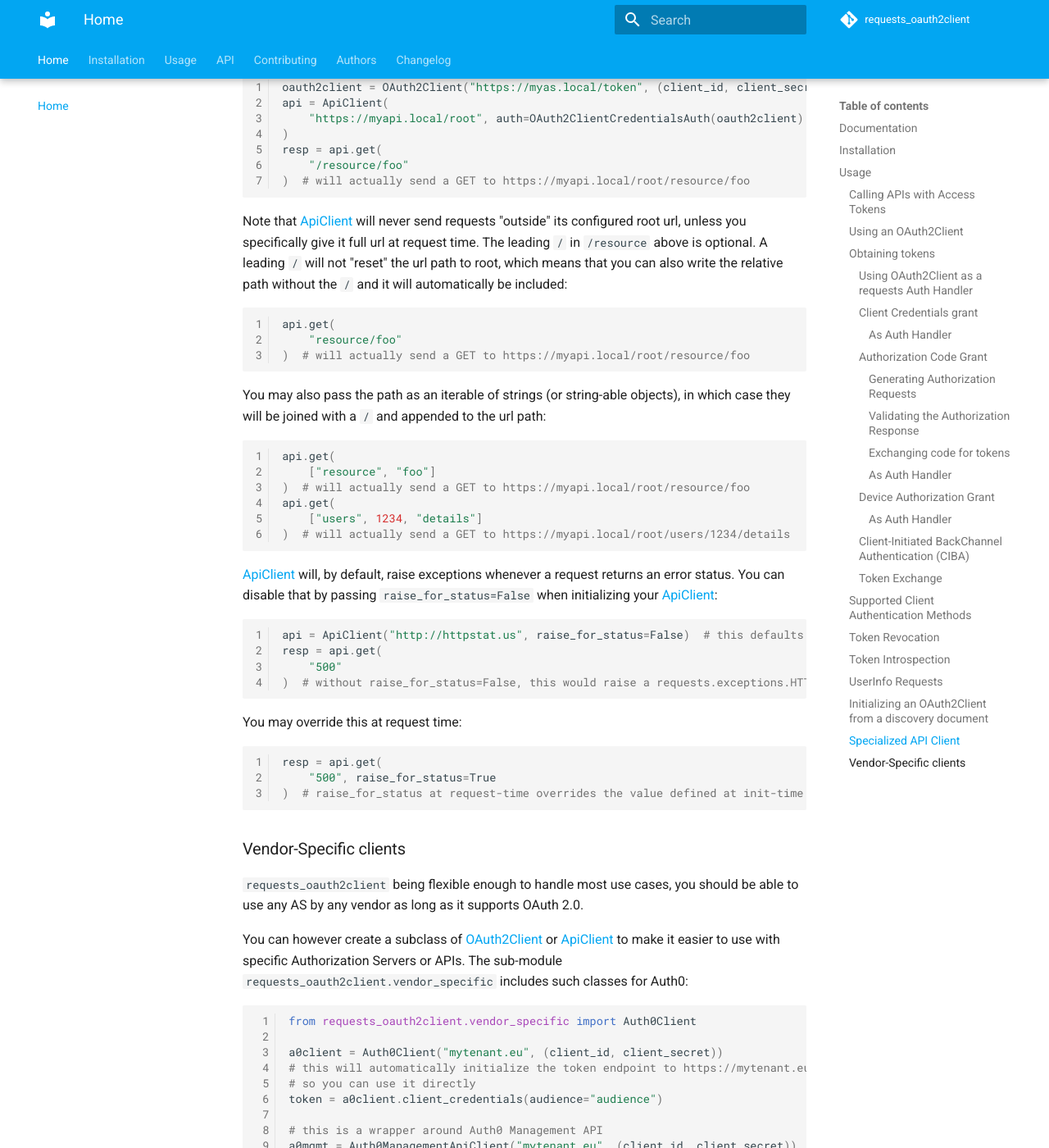
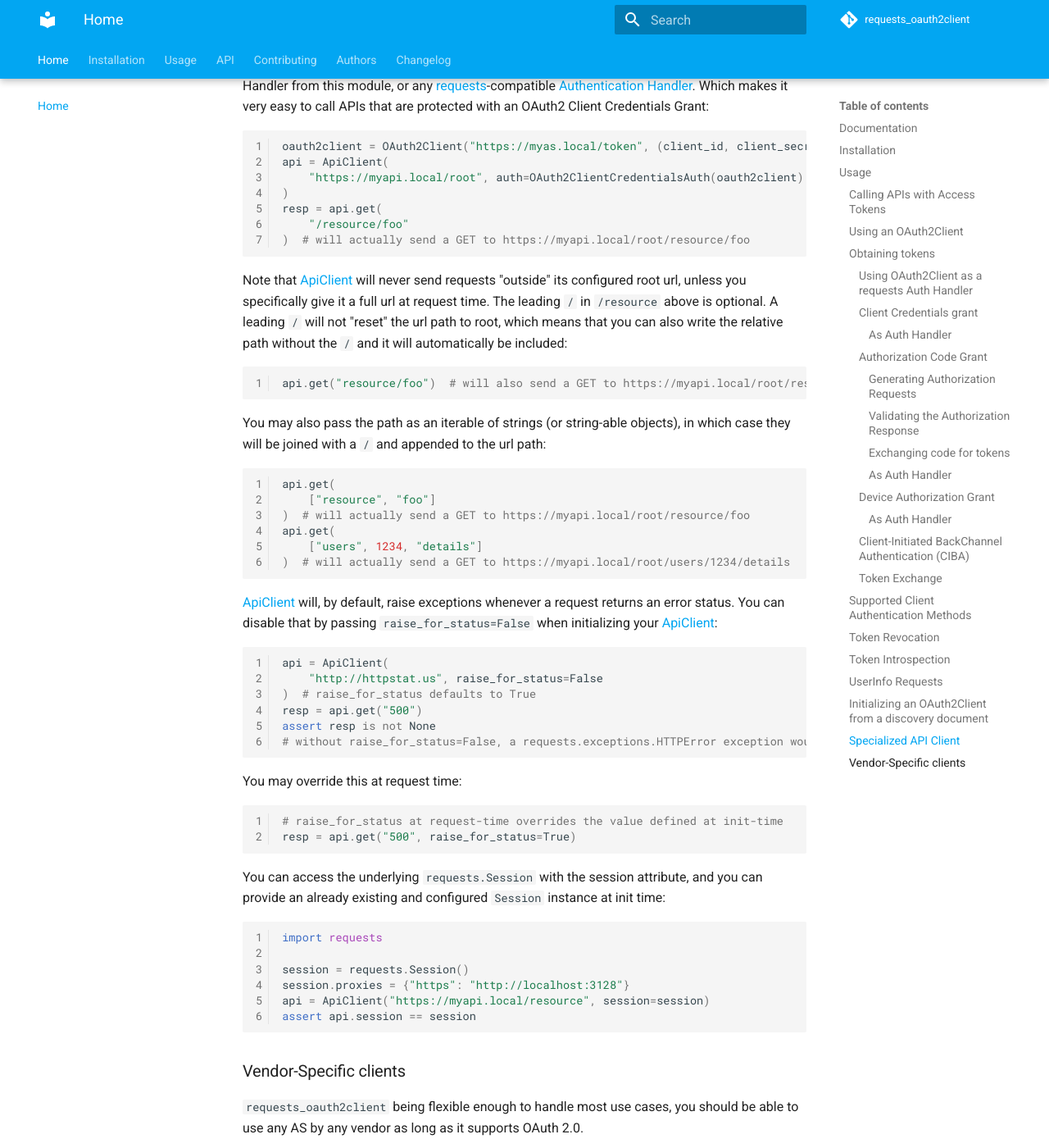
Before and after one commit to guillp/requests_oauth2client, an MkDocs documentation site: the page built from docs/index.md, in a window 1280 px wide and 1400 px high, scrolled down 12233 px. Shown: the whole window at 82% size. Built offline with MkDocs 1.6.1 and Material for MkDocs 9.7.7, drawn with Linux system fonts in a browser that asks for light colours; comment, search, counter and statistics services are not loaded; some of the changed text lies outside the part shown.

Commit message:
make ApiClient a wrapper around requests.Session instead of a subclass

````diff
--- a/README.md
+++ b/README.md
@@ -130,7 +130,7 @@
 [requests.auth.AuthBase](https://docs.python-requests.org/en/master/user/advanced/#custom-authentication)), that will
 take care of obtaining tokens when required, then will cache those tokens until they are expired, and will obtain new
 ones (or refresh them, when possible), once the initial token is expired. Those are best used with a [requests.Session],
-or an [ApiClient], which is a `Session` subclass with a few enhancements as described below.
+or an [ApiClient], which is a wrapper around `Session` with a few enhancements as described below.
 
 ### Client Credentials grant
 
@@ -524,7 +524,13 @@
   )
   ```
 
-- **none**: client only presents its client_id in body form data to the AS, without any authentication credentials. Use
+  Note that you can also directly pass a `(client_id, jwk)` tuple, with the same effect:
+
+  ```python
+  client = OAuth2Client(token_endpoint, auth=(client_id, private_jwk))
+  ```
+
+- **none**: client only includes its `client_id` in body form data, without any authentication credentials. Use
   [PublicApp(client_id)](https://guillp.github.io/requests_oauth2client/api/#requests_oauth2client.client_authentication.PublicApp):
 
   ```python
@@ -630,7 +636,7 @@
 ## Specialized API Client
 
 Using APIs usually involves multiple endpoints under the same root url, with a common authentication method. To make it
-easier, `requests_oauth2client` includes a specialized [requests.Session] subclass called [ApiClient], which takes the
+easier, `requests_oauth2client` includes a [requests.Session] wrapper called [ApiClient], which takes the
 root API url as parameter on initialization. You can then send requests to different endpoints by passing their relative
 path instead of the full url. [ApiClient] also accepts an `auth` parameter with an AuthHandler. You can pass any of the
 OAuth2 Auth Handler from this module, or any [requests]-compatible
@@ -647,14 +653,12 @@
 )  # will actually send a GET to https://myapi.local/root/resource/foo
 ```
 
-Note that [ApiClient] will never send requests "outside" its configured root url, unless you specifically give it full
+Note that [ApiClient] will never send requests "outside" its configured root url, unless you specifically give it a full
 url at request time. The leading `/` in `/resource` above is optional. A leading `/` will not "reset" the url path to
 root, which means that you can also write the relative path without the `/` and it will automatically be included:
 
 ```python
-api.get(
-    "resource/foo"
-)  # will actually send a GET to https://myapi.local/root/resource/foo
+api.get("resource/foo")  # will also send a GET to https://myapi.local/root/resource/foo
 ```
 
 You may also pass the path as an iterable of strings (or string-able objects), in which case they will be joined with a
@@ -673,18 +677,30 @@
 passing `raise_for_status=False` when initializing your [ApiClient]:
 
 ```python
-api = ApiClient("http://httpstat.us", raise_for_status=False)  # this defaults to True
-resp = api.get(
-    "500"
-)  # without raise_for_status=False, this would raise a requests.exceptions.HTTPError
+api = ApiClient(
+    "http://httpstat.us", raise_for_status=False
+)  # raise_for_status defaults to True
+resp = api.get("500")
+assert resp is not None
+# without raise_for_status=False, a requests.exceptions.HTTPError exception would be raised instead
 ```
 
 You may override this at request time:
 
 ```python
-resp = api.get(
-    "500", raise_for_status=True
-)  # raise_for_status at request-time overrides the value defined at init-time
+# raise_for_status at request-time overrides the value defined at init-time
+resp = api.get("500", raise_for_status=True)
+```
+
+You can access the underlying `requests.Session` with the session attribute, and you can provide an already existing and configured `Session` instance at init time:
+
+```python
+import requests
+
+session = requests.Session()
+session.proxies = {"https": "http://localhost:3128"}
+api = ApiClient("https://myapi.local/resource", session=session)
+assert api.session == session
 ```
 
 ## Vendor-Specific clients
@@ -693,14 +709,14 @@
 as long as it supports OAuth 2.0.
 
 You can however create a subclass of [OAuth2Client] or [ApiClient] to make it easier to use with specific Authorization
-Servers or APIs. The sub-module `requests_oauth2client.vendor_specific` includes such classes for Auth0:
+Servers or APIs. The sub-module `requests_oauth2client.vendor_specific` includes such classes for [Auth0](https://auth0.com):
 
 ```python
 from requests_oauth2client.vendor_specific import Auth0Client
 
 a0client = Auth0Client("mytenant.eu", (client_id, client_secret))
 # this will automatically initialize the token endpoint to https://mytenant.eu.auth0.com/oauth/token
-# so you can use it directly
+# and other endpoints accordingly
 token = a0client.client_credentials(audience="audience")
 
 # this is a wrapper around Auth0 Management API
````
Also changed, not shown: other parts of README.md (+1 -1 lines), HISTORY.md (+1 -1 lines), 5 other files.
